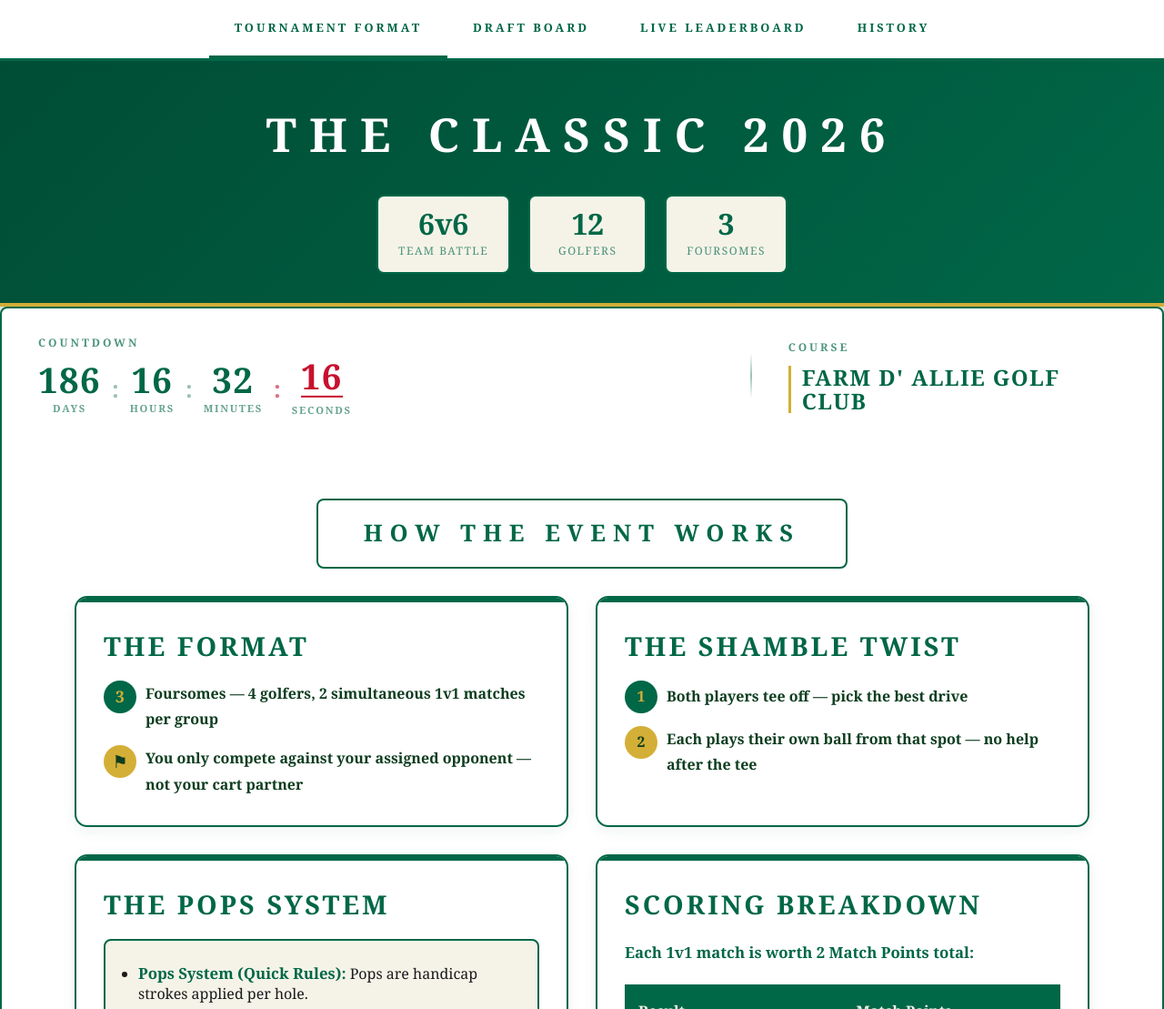
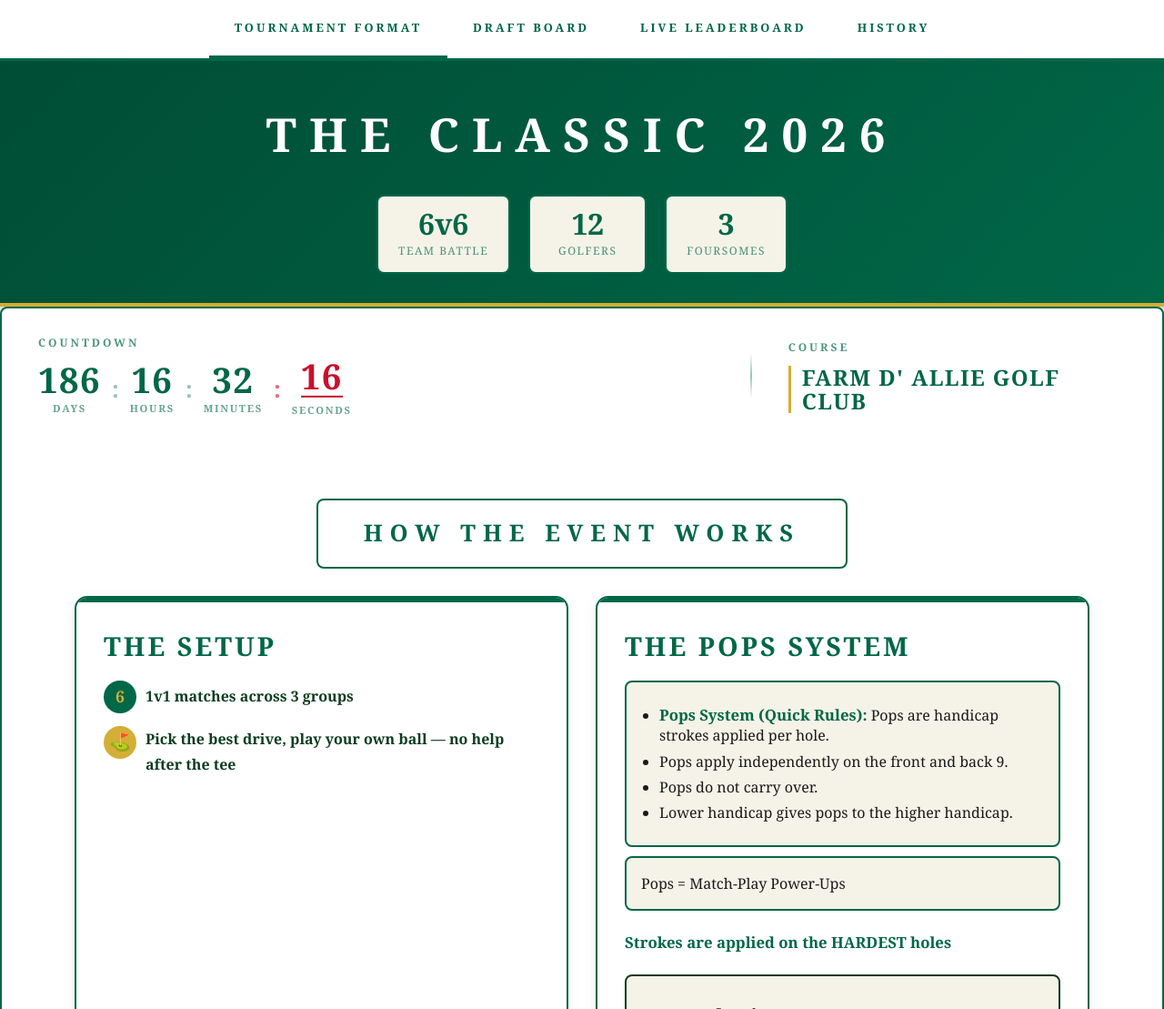
Before and after one commit to rbelaire/swclassic, a plain HTML site: page index.html in a window 1280 px wide. Shown: the top 1109 px of the page at 91% size. Drawn offline with Linux system fonts and the light colour scheme; no server answers.

Commit message:
rules: combine Format and Shamble into single 'The Setup' card
Co-Authored-By: Claude Sonnet 4.6 <noreply@anthropic.com>

```diff
--- a/index.html
+++ b/index.html
@@ -361,29 +361,15 @@
 
     <div class="card-grid">
         <div class="card">
-            <h2>The Format</h2>
+            <h2>The Setup</h2>
             <div class="card-content">
                 <div style="display:flex; gap:10px; margin-bottom:14px;">
-                    <div style="background:#006747; color:#d4af37; border-radius:50%; width:36px; height:36px; display:flex; align-items:center; justify-content:center; font-weight:800; font-size:1.1em; flex-shrink:0;">3</div>
-                    <div style="display:flex; align-items:center; color:#0d3d1f; font-weight:600;">Foursomes — 4 golfers, 2 simultaneous 1v1 matches per group</div>
+                    <div style="background:#006747; color:#d4af37; border-radius:50%; width:36px; height:36px; display:flex; align-items:center; justify-content:center; font-weight:800; font-size:1.1em; flex-shrink:0;">6</div>
+                    <div style="display:flex; align-items:center; color:#0d3d1f; font-weight:600;">1v1 matches across 3 groups</div>
                 </div>
                 <div style="display:flex; gap:10px;">
-                    <div style="background:#d4af37; color:#0d3d1f; border-radius:50%; width:36px; height:36px; display:flex; align-items:center; justify-content:center; font-size:1.2em; flex-shrink:0;">⚑</div>
-                    <div style="display:flex; align-items:center; color:#0d3d1f; font-weight:600;">You only compete against your assigned opponent — not your cart partner</div>
-                </div>
-            </div>
-        </div>
-
-        <div class="card">
-            <h2>The Shamble Twist</h2>
-            <div class="card-content">
-                <div style="display:flex; gap:10px; margin-bottom:14px;">
-                    <div style="background:#006747; color:#d4af37; border-radius:50%; width:36px; height:36px; display:flex; align-items:center; justify-content:center; font-weight:800; font-size:1em; flex-shrink:0;">1</div>
-                    <div style="display:flex; align-items:center; color:#0d3d1f; font-weight:600;">Both players tee off — pick the best drive</div>
-                </div>
-                <div style="display:flex; gap:10px;">
-                    <div style="background:#d4af37; color:#0d3d1f; border-radius:50%; width:36px; height:36px; display:flex; align-items:center; justify-content:center; font-weight:800; font-size:1em; flex-shrink:0;">2</div>
-                    <div style="display:flex; align-items:center; color:#0d3d1f; font-weight:600;">Each plays their own ball from that spot — no help after the tee</div>
+                    <div style="background:#d4af37; color:#0d3d1f; border-radius:50%; width:36px; height:36px; display:flex; align-items:center; justify-content:center; font-size:1.2em; flex-shrink:0;">⛳</div>
+                    <div style="display:flex; align-items:center; color:#0d3d1f; font-weight:600;">Pick the best drive, play your own ball — no help after the tee</div>
                 </div>
             </div>
         </div>
```
